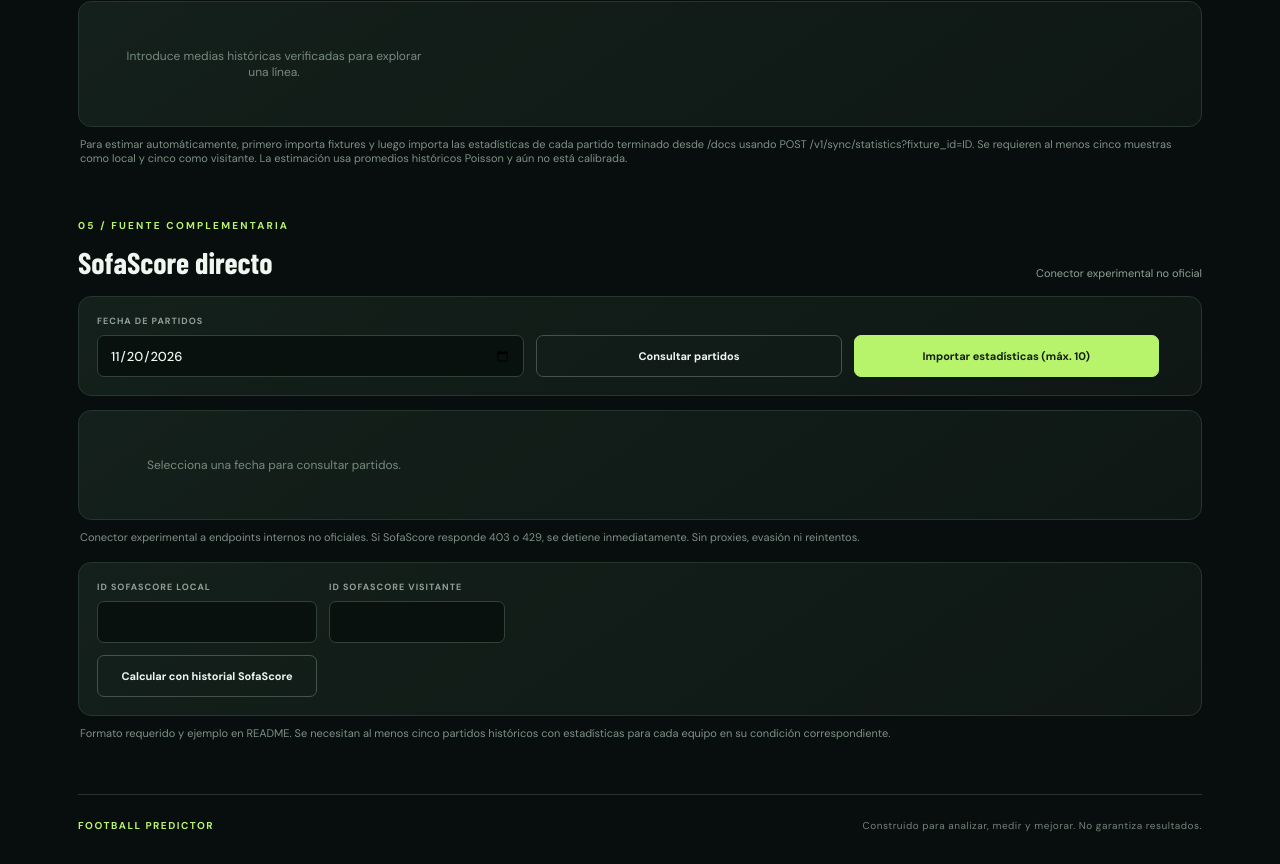
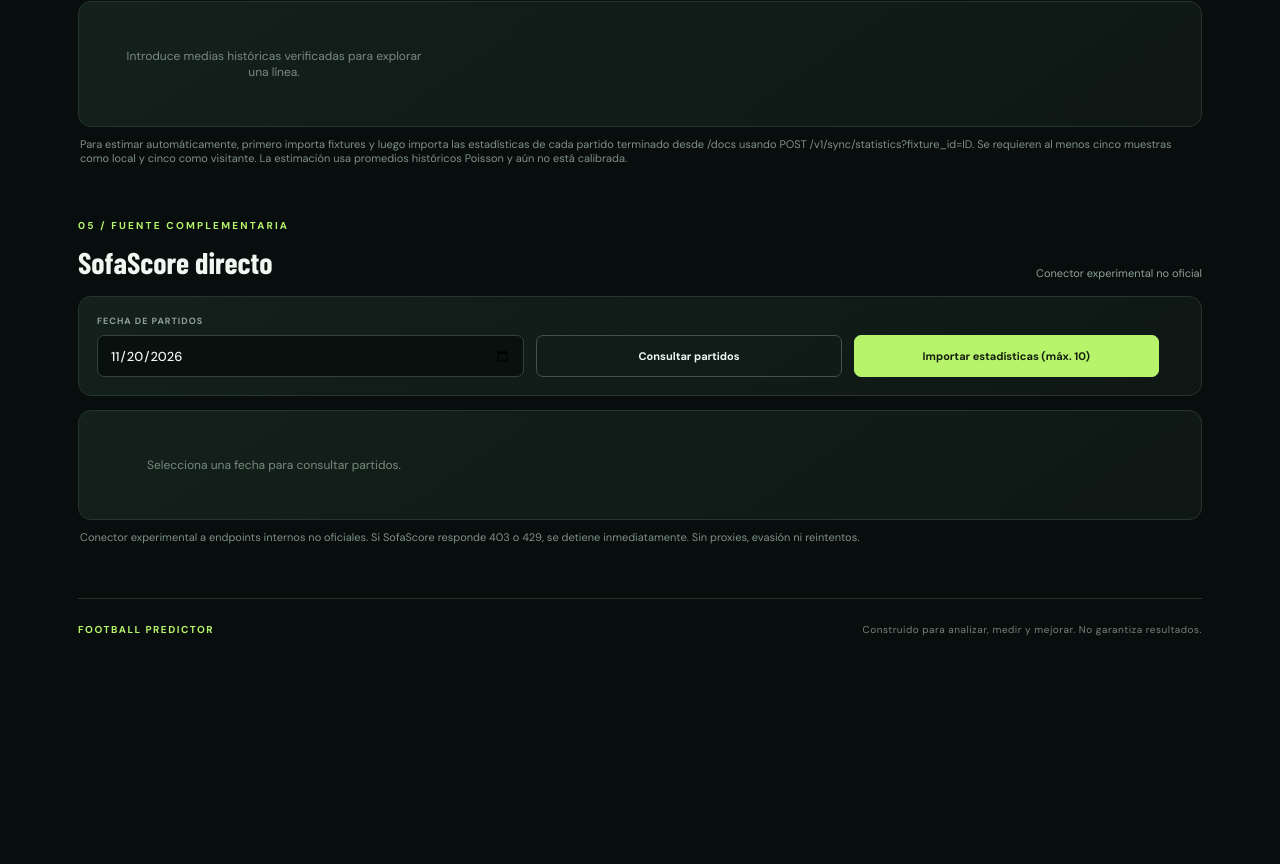
Before and after one commit to YOSHIHARU0504/Yoshi-Predictor, a plain HTML site: page web/index.html in a window 1280 px wide. Shown: the part 2289-3153 px from the top of the page. After the commit the page ends 2957 px from the top, so only its background shows below. Drawn offline with nearby package versions, Linux system fonts and the light colour scheme; no server answers; a web font is replaced by a local one.

Commit message:
Remove obsolete manual SofaScore controls

```diff
--- a/web/index.html
+++ b/web/index.html
@@ -81,12 +81,6 @@
         </div>
         <div class="panel results" id="sofascore-results"><div class="empty">Selecciona una fecha para consultar partidos.</div></div>
         <p class="hint" id="sofascore-message">Conector experimental a endpoints internos no oficiales. Si SofaScore responde 403 o 429, se detiene inmediatamente. Sin proxies, evasión ni reintentos.</p>
-        <div class="panel controls compact">
-          <div class="field"><label for="ss-home-team-id">ID SOFASCORE LOCAL</label><input id="ss-home-team-id" type="number" min="1"></div>
-          <div class="field"><label for="ss-away-team-id">ID SOFASCORE VISITANTE</label><input id="ss-away-team-id" type="number" min="1"></div>
-          <button class="btn btn-ghost" id="ss-auto-count-btn">Calcular con historial SofaScore</button>
-        </div>
-        <p class="hint">Formato requerido y ejemplo en README. Se necesitan al menos cinco partidos históricos con estadísticas para cada equipo en su condición correspondiente.</p>
       </section>
       <footer><span>FOOTBALL PREDICTOR</span><span>Construido para analizar, medir y mejorar. No garantiza resultados.</span></footer>
     </main>
```
